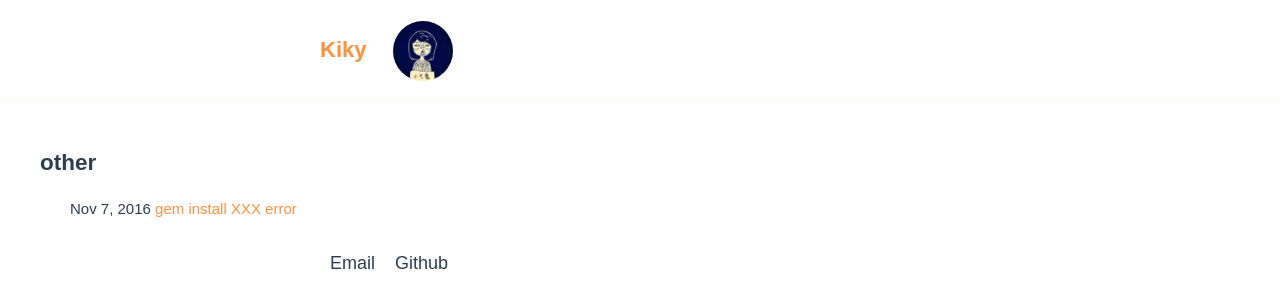
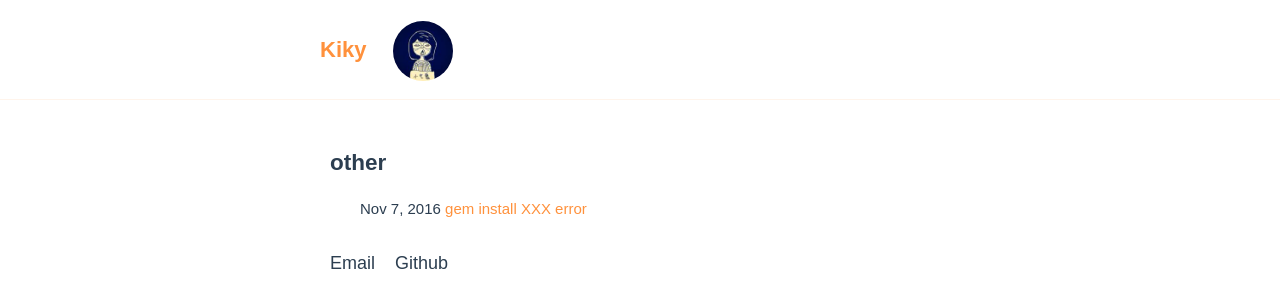
Before and after one commit to kikyives/kikyives.github.io, a Jekyll site: the page built from category.html, in a window 1280 px wide. Shown: the top 308 px of the page. Built offline with Jekyll 4.4.1, drawn with Linux system fonts in a browser that asks for light colours; nearby versions of some CDN libraries; a style sheet for code colours, icons or effects is not loaded.

Commit message:
modify category

```diff
--- a/category.html
+++ b/category.html
@@ -1,7 +1,8 @@
 ---
 layout: default
 ---
-<div class="wrap category-main">
+<div class="wrap">
+	<div class="category-main">
 	{% for category in site.categories %}
 		<div class= {{ category | first}}>
 			<h2 class="archive">{{ category | first }}</h2>
@@ -16,12 +17,4 @@ layout: default
 		</div>
 	{% endfor %}
 	</div>
-<!-- <div class="wrap category-main">
-	<h2 class="archive">JavaScript</h2>
-	<ul class="archive-list">
-		<li>
-			<span class="post-time">Sep 5, 2016</span>
-			<a href="/post.html" class="post-mate">JavaScript 设计模式笔记（四）—— 迭代器模式</a>
-		</li>
-	</ul>
-</div> -->
+</div>
```
Lines whose indentation alone changed are shown as unchanged.
